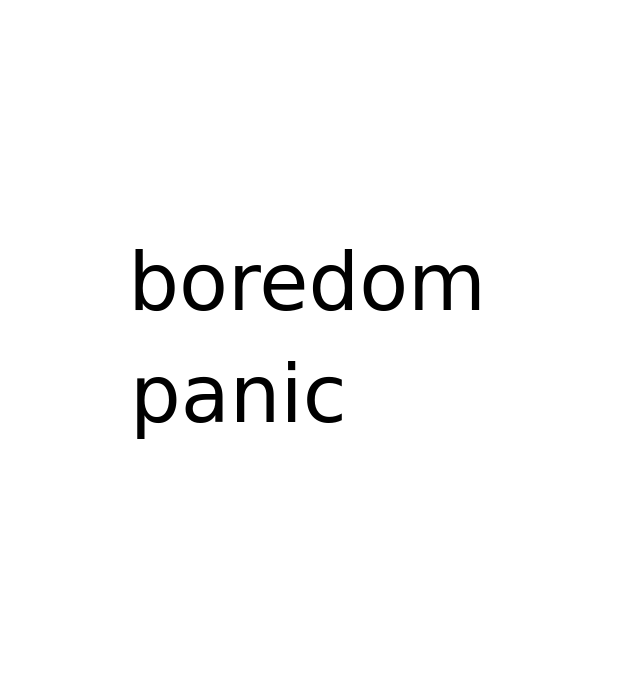
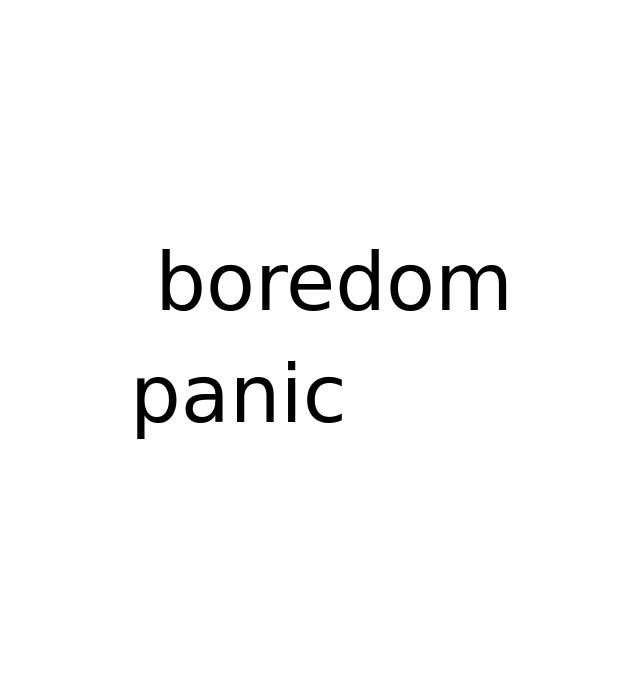
Before and after one commit to jodytate/panicboredom, a plain HTML site: page index.html in a window 1280 px wide. Shown: the part 171-846 px from the top of the page, without its empty margins (366-1006 px from the left). Drawn offline with Linux system fonts and the light colour scheme; a web font is replaced by a local one.

Commit message:
fixed jameson quote, added citation

```diff
--- a/index.html
+++ b/index.html
@@ -1,27 +1,20 @@
 <!doctype html>
-<!--[if lt IE 7]>      <html class="no-js lt-ie9 lt-ie8 lt-ie7"> <![endif]-->
-<!--[if IE 7]>         <html class="no-js lt-ie9 lt-ie8"> <![endif]-->
-<!--[if IE 8]>         <html class="no-js lt-ie9"> <![endif]-->
-<!--[if gt IE 8]><!--> <html class="no-js"> <!--<![endif]-->
+<html lang="en">
     <head>
         <meta charset="utf-8">
         <meta http-equiv="X-UA-Compatible" content="IE=edge,chrome=1">
-        <title>Bordom : panic-boredom : Panic</title>
+        <title>Boredom : panic-boredom : Panic</title>
         <meta name="description" content="">
         <meta name="viewport" content="width=device-width">
-
-        <!-- Place favicon.ico and apple-touch-icon.png in the root directory -->
-
         <link rel="stylesheet" href="css/normalize.css">
-<link href='http://fonts.googleapis.com/css?family=Herr+Von+Muellerhoff' rel='stylesheet' type='text/css'>
-
-<link rel="stylesheet" href="css/main.css">
+        <link href='http://fonts.googleapis.com/css?family=Herr+Von+Muellerhoff' rel='stylesheet' type='text/css'>
+        <link rel="stylesheet" href="css/main.css">
         <script src="js/vendor/modernizr-2.6.2.min.js"></script>
     </head>
     <body>
 
 
-        <h1>... our response was the right one <span>boredom</span> and <span>panic</span> are appropriate reactions ...</h1>
+        <h1>... our response was the right one: <span>boredom</span> and <span>panic</span> are appropriate reactions ...</h1>
 
         <!-- img from http://jennydavidson.blogspot.com/2007/08/panic-boredom.html-->
 
@@ -29,7 +22,6 @@
         <script>window.jQuery || document.write('<script src="js/vendor/jquery-1.8.3.min.js"><\/script>')</script> -->
         <script src="js/vendor/jquery-1.8.3.min.js"></script>
         <script src="js/vendor/jquery.color.js"></script>
-
         <script src="js/main.js"></script>
 
         <!--<script>
@@ -38,8 +30,5 @@
             g.src=('https:'==location.protocol?'//ssl':'//www')+'.google-analytics.com/ga.js';
             s.parentNode.insertBefore(g,s)}(document,'script'));
         </script> -->
-
-
-
     </body>
 </html>
```
Also changed, not shown: 1 other file.
